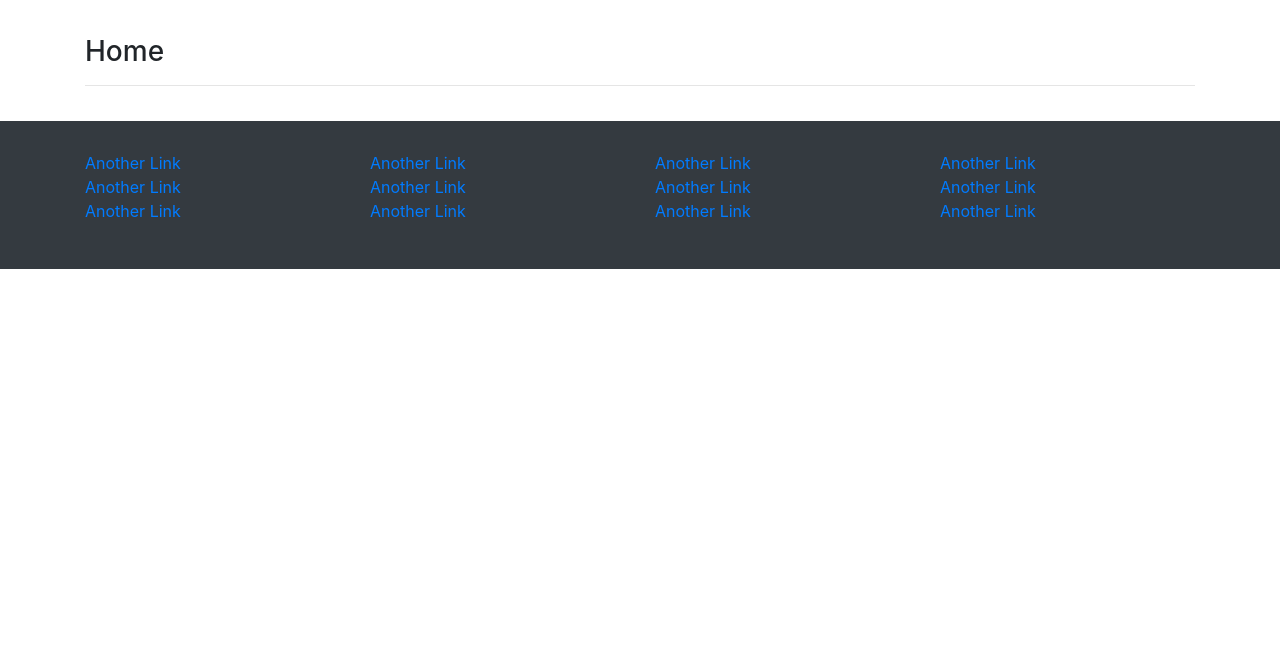
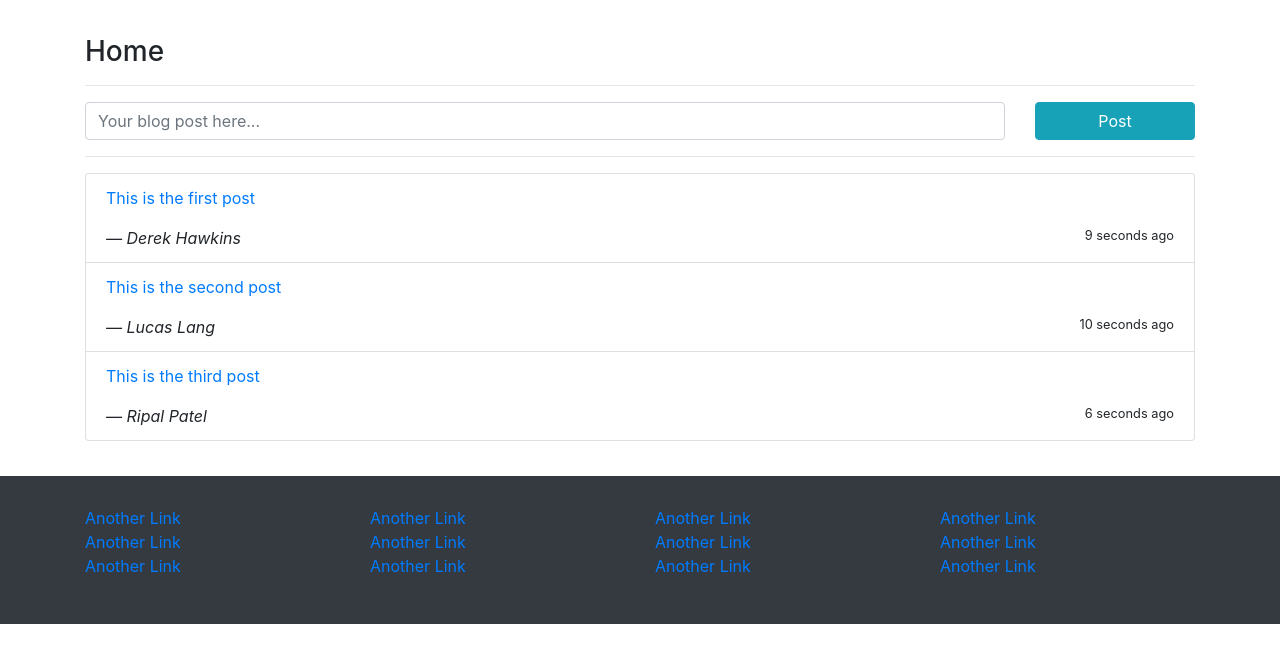
Before and after one commit to antuonettte/Fakebook, a Flask app: page / in a window 1280 px wide. Shown: the part 56-719 px from the top of the page. Run offline with Flask 2, Linux system fonts and the light colour scheme; some libraries are stand-ins or nearby versions.

Commit message:
injecting data into home.html

```diff
--- a/app/routes.py
+++ b/app/routes.py
@@ -3,7 +3,32 @@ from flask import render_template
 
 @app.route('/')
 def home():
-    return render_template('home.html')
+    posts = [
+        {
+            'first_name': 'Derek',
+            'last_name': 'Hawkins',
+            'body': 'This is the first post',
+            'date_posted': 9
+        },
+        {
+            'first_name': 'Lucas',
+            'last_name': 'Lang',
+            'body': 'This is the second post',
+            'date_posted': 10
+        },
+        {
+            'first_name': 'Ripal',
+            'last_name': 'Patel',
+            'body': 'This is the third post',
+            'date_posted': 6
+        }
+    ]
+
+    context = {
+        'posts': posts
+    }
+    # return render_template('home.html', body='This is the first post', first_name='Derek', last_name='Lang', date_posted=9)
+    return render_template('home.html', **context)
 
 @app.route('/about')
 def about():
--- a/app/templates/home.html
+++ b/app/templates/home.html
@@ -3,4 +3,37 @@
 {% block content %}
     <h3>Home</h3>
     <hr />
+
+    <form>
+        <div class="form-group">
+            <div class="row">
+                <div class="col-md-10">
+                    <input class="form-control" type="text" name='body' placeholder="Your blog post here..." />
+                </div>
+                <div class="col-md-2">
+                    <input class="btn btn-info btn-block" type="submit" value="Post" />
+                </div>
+            </div>
+        </div>
+    </form>
+
+    <hr />
+
+    <ul class="list-group">
+        {% for p in posts %}
+            <li class="list-group-item">
+                <p>
+                    <!-- <a href="">{{ p['body'] }}</a> -->
+                    <a href="">{{ p.body }}</a>
+                </p>
+                <div>
+                    <span>
+                        <cite>&mdash; {{ p.first_name + ' ' + p.last_name }}</cite>
+                        <small class="float-right">{{ p.date_posted }} seconds ago</small>
+                    </span>
+
+                </div>
+            </li>
+        {% endfor %}
+    </ul>
 {% endblock content %}
--- /dev/null
+++ b/requirements.txt
@@ -0,0 +1,6 @@
+click==8.0.1
+Flask==2.0.1
+itsdangerous==2.0.1
+Jinja2==3.0.1
+MarkupSafe==2.0.1
+Werkzeug==2.0.1
```
Also changed, not shown: app/templates/home.jinja (deleted, +0 -52 lines).
